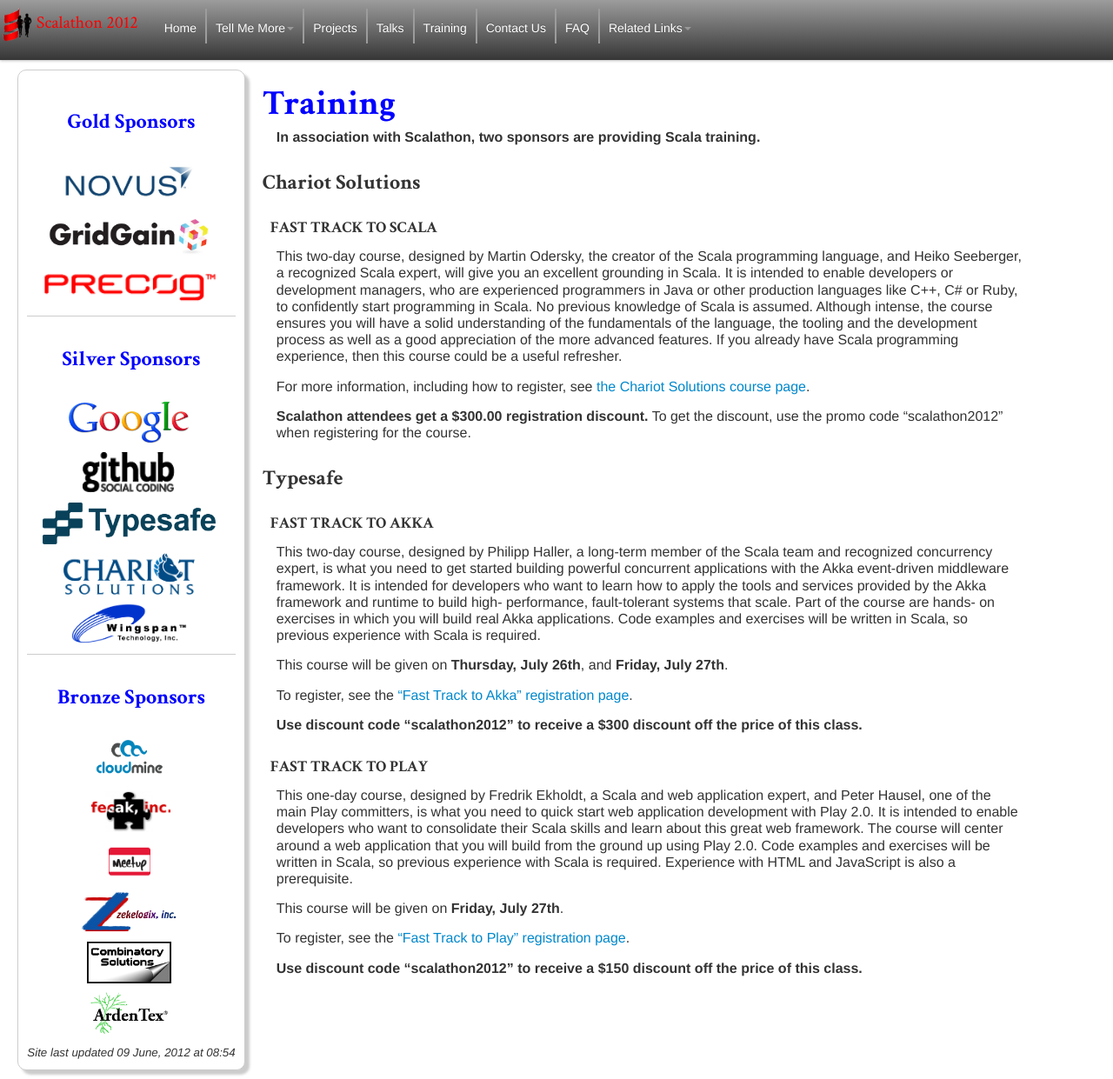
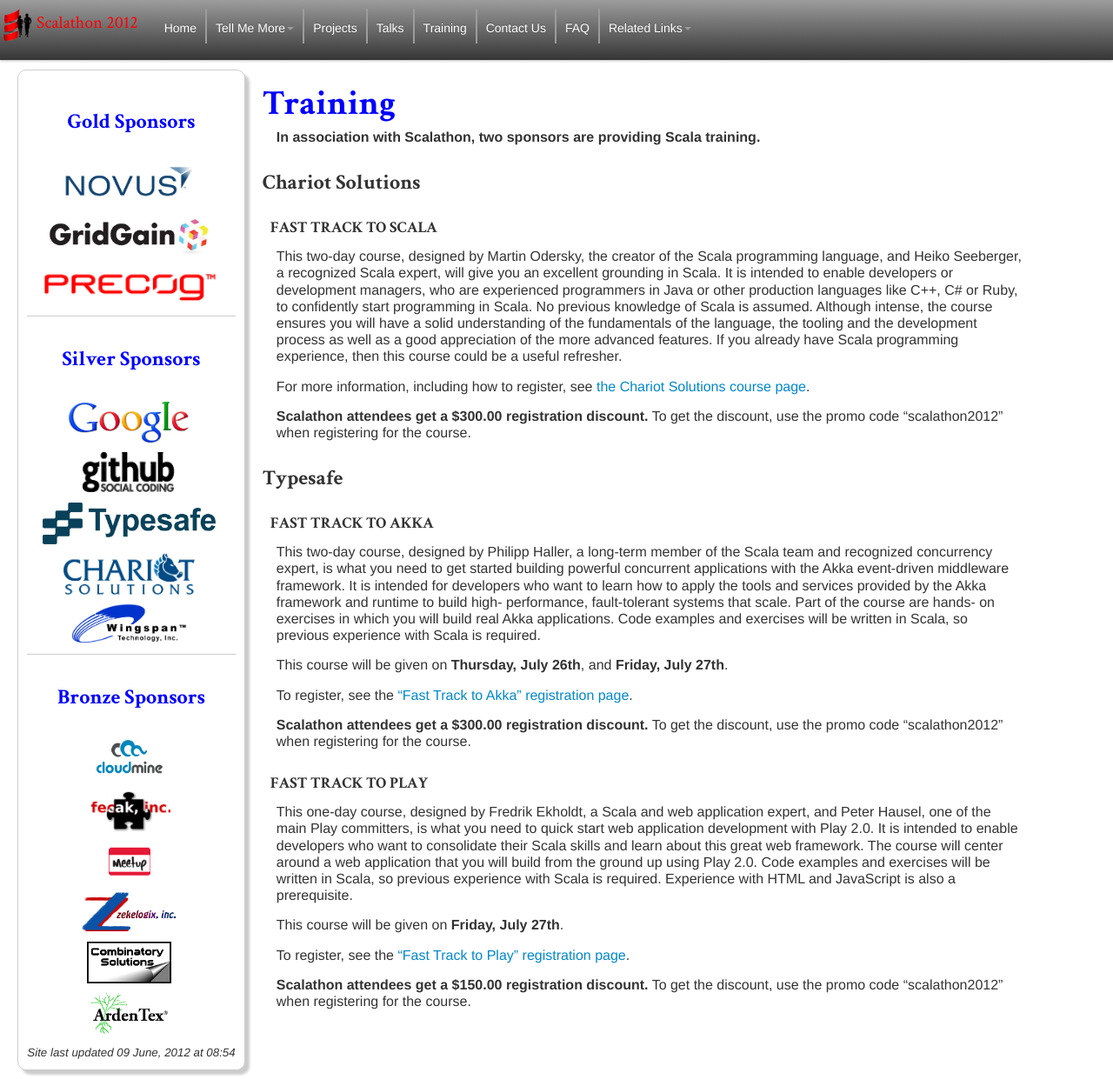
Before and after one commit to scala-phase/scalathon, a Jekyll site: the page built from 2012/training.md, in a window 1280 px wide and 1241 px high. Shown: the whole window at 87% size. Built offline with Jekyll 4.4.1, drawn with Linux system fonts in a browser that asks for light colours; nearby versions of some CDN libraries.

Commit message:
Rewordened...

```diff
--- a/2012/training.md
+++ b/2012/training.md
@@ -48,7 +48,8 @@
 To register, see the
 ["Fast Track to Akka" registration page](http://www.eventbrite.com/event/3715264456).
 
-**Use discount code "scalathon2012" to receive a $300 discount off the price of this class.**
+**Scalathon attendees get a $300.00 registration discount.**
+To get the discount, use the promo code "scalathon2012" when registering for the course.
 
 ### FAST TRACK TO PLAY
 
@@ -66,4 +67,5 @@
 To register, see the
 ["Fast Track to Play" registration page](http://www.eventbrite.com/event/3715292540).
 
-**Use discount code "scalathon2012" to receive a $150 discount off the price of this class.**
+**Scalathon attendees get a $150.00 registration discount.**
+To get the discount, use the promo code "scalathon2012" when registering for the course.
```
